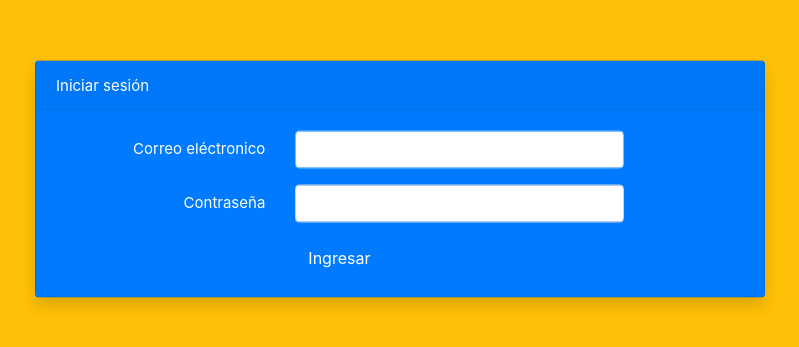
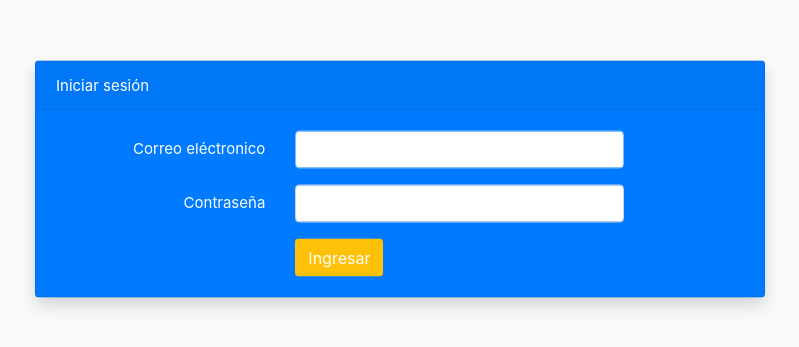
Before and after one commit to jhz-dev/kar-tool-system, a Vue app: page /login in a window 1280 px wide. Shown: the part 213-560 px from the top of the page, without its empty margins (240-1039 px from the left). Built offline with nearby package versions, Linux system fonts and the light colour scheme; no server answers.

Commit message:
layout adjustments

```diff
--- a/src/App.vue
+++ b/src/App.vue
@@ -1,5 +1,5 @@
 <template>
-  <div class="bg-warning" style="height: 100vh; width: 100vw;">
+  <div class="bg-light" style="height: 100vh; width: 100vw;">
     <router-view />
   </div>
 </template>
--- a/src/views/Login.vue
+++ b/src/views/Login.vue
@@ -30,7 +30,7 @@
 
               <div class="form-group row mb-0">
                 <div class="col-md-8 offset-md-4">
-                  <button type="submit" class="btn btn-primary">
+                  <button type="submit" class="btn bg-warning text-white">
                     Ingresar
                   </button>
                 </div>
```
